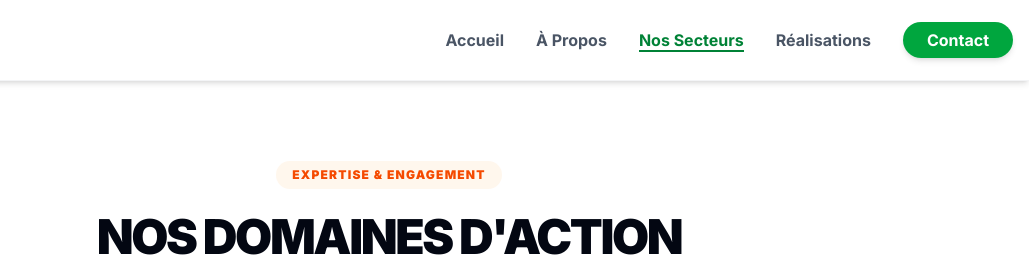
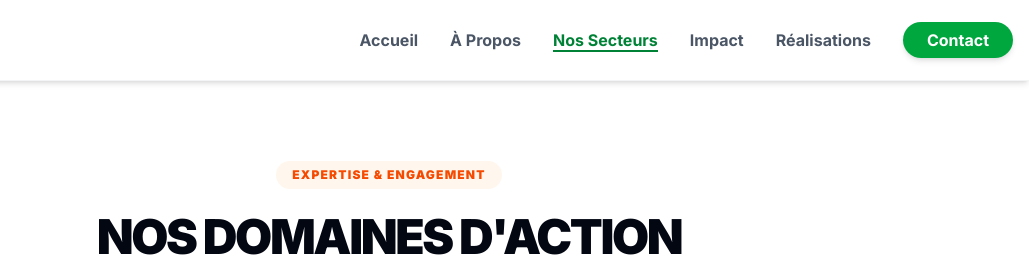
Before and after one commit to MBETEU/nouvel-espoir-rca, a website: page secteurs.html in a window 1280 px wide. Shown: the top 280 px of the page, 251-1280 px from the left. Drawn offline with Linux system fonts and the light colour scheme.

```diff
--- a/secteurs.html
+++ b/secteurs.html
@@ -28,6 +28,7 @@
             <li><a href="index.html" class="text-gray-600 hover:text-green-600 transition-colors">Accueil</a></li>
             <li><a href="propos.html" class="text-gray-600 hover:text-green-600">À Propos</a></li>
             <li><a href="secteurs.html" class="text-green-700 border-b-2 border-green-700">Nos Secteurs</a></li>
+            <li><a href="impact.html" class="text-gray-600 hover:text-green-600">Impact</a></li>
             <li><a href="realisations.html" class="text-gray-600 hover:text-green-600">Réalisations</a></li>
             <li><a href="contact.html" class="bg-green-600 text-white px-6 py-2 rounded-full hover:bg-green-700 transition-all shadow-md">Contact</a></li>
         </ul>
```
